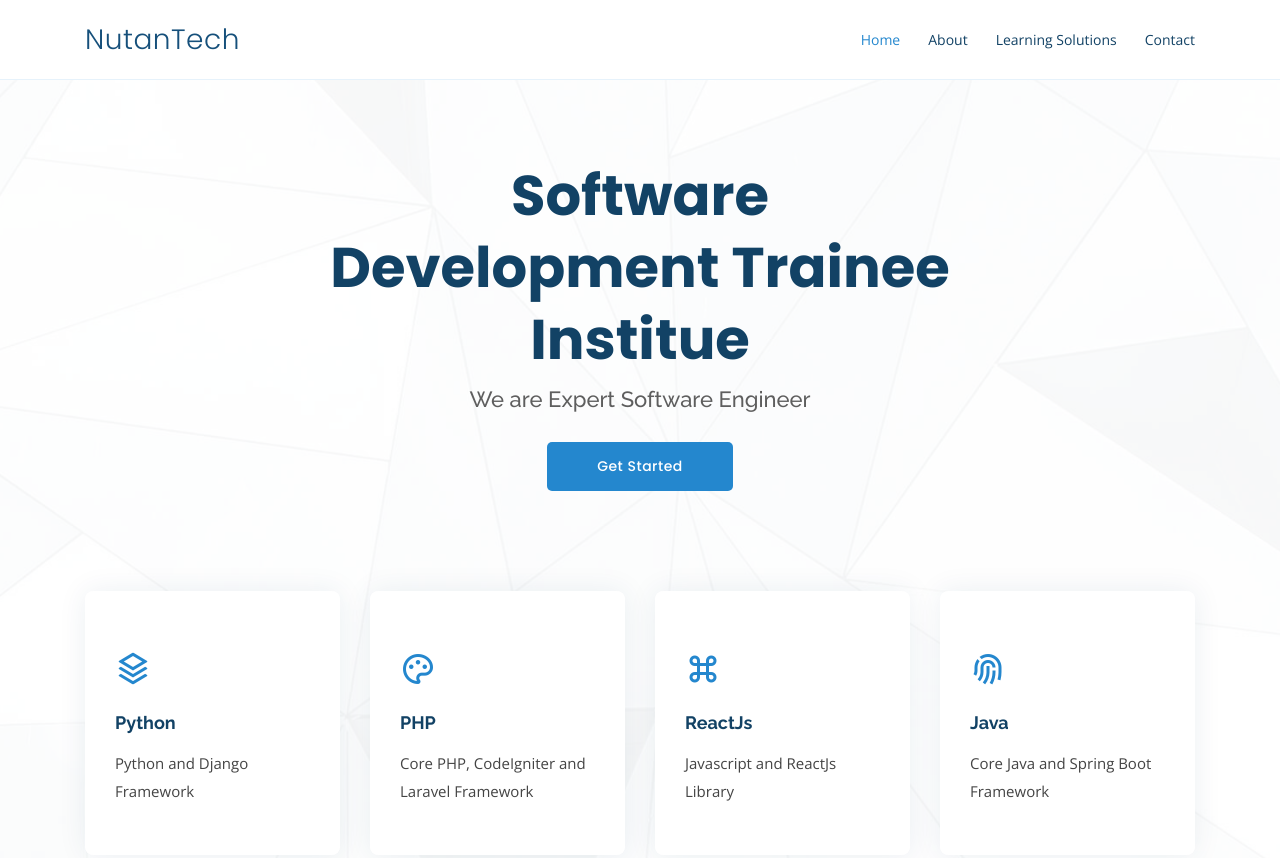
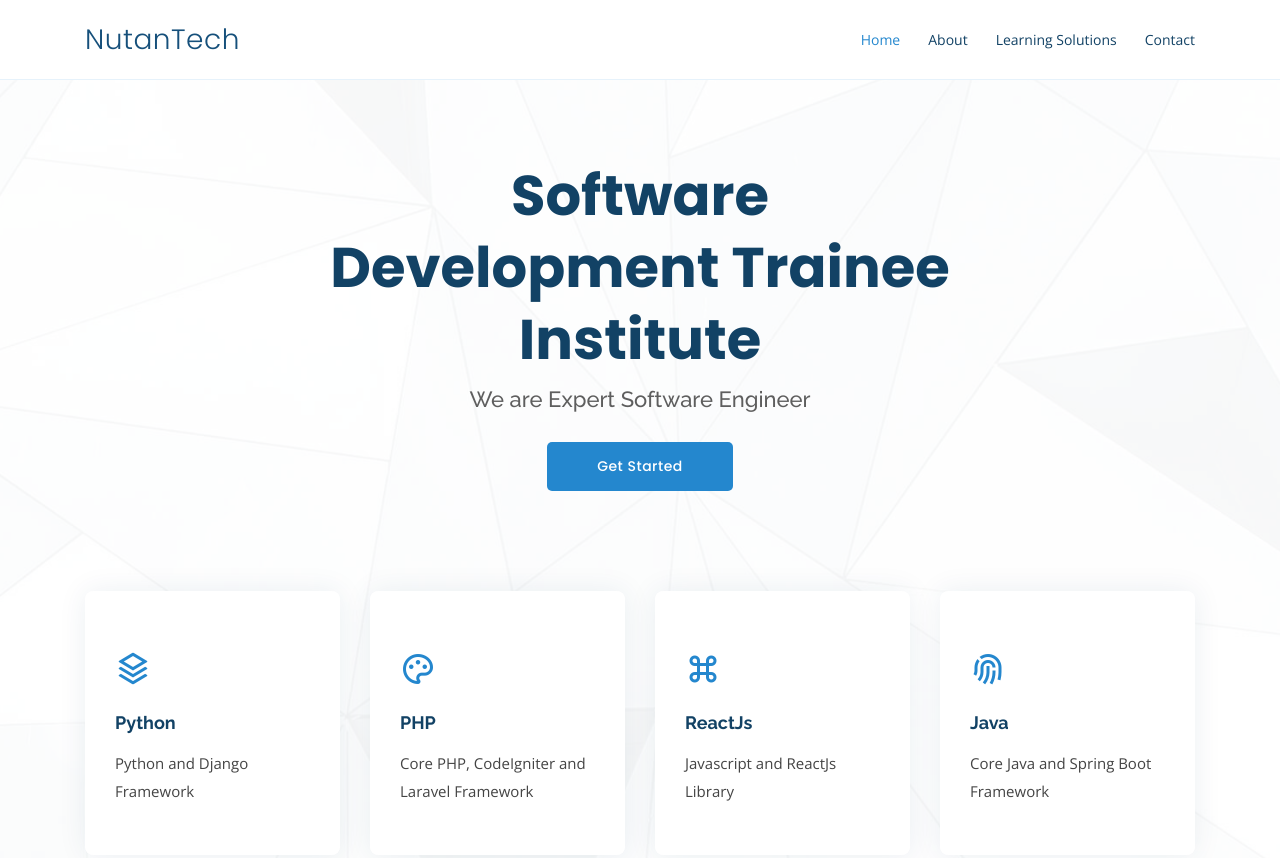
Before and after one commit to shaileshkumarcs/nutantechWeb, a plain HTML site: page index.html in a window 1280 px wide. Shown: the top 858 px of the page. Drawn offline with nearby package versions, Linux system fonts and the light colour scheme.

Commit message:
Spaling mistake

```diff
--- a/index.html
+++ b/index.html
@@ -92,7 +92,7 @@ s0.parentNode.insertBefore(s1,s0);
     <div class="container position-relative" data-aos="fade-up" data-aos-delay="100">
       <div class="row justify-content-center">
         <div class="col-xl-7 col-lg-9 text-center">
-          <h1>Software Development Trainee Institue</h1>
+          <h1>Software Development Trainee Institute</h1>
           <h2>We are Expert Software Engineer</h2>
         </div>
       </div>
```
